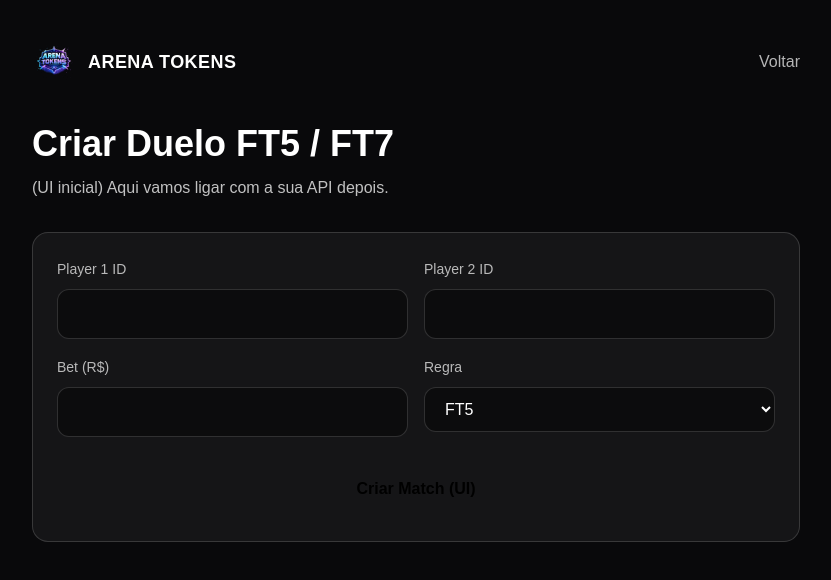
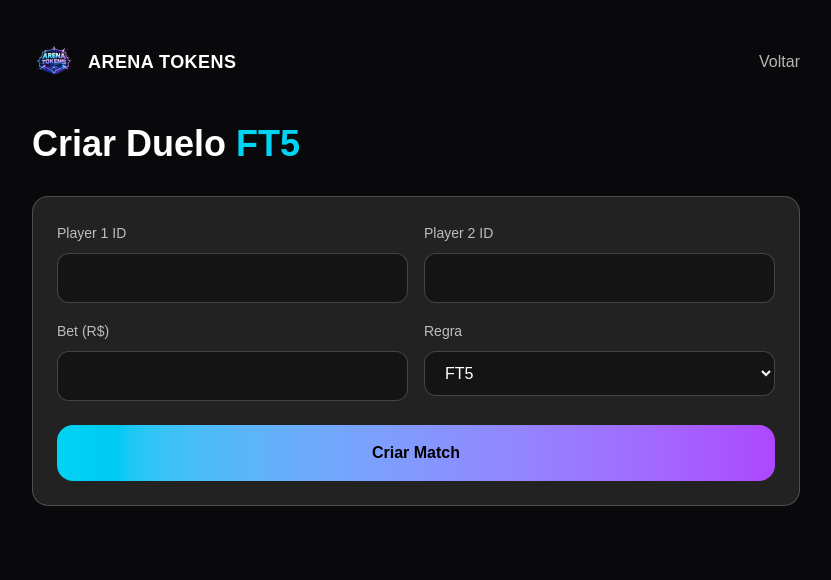
Before and after one commit to tetex12/tokens-frontend, a Next.js app: page /duel in a window 1280 px wide. Shown: the top 580 px of the page, without its empty margins (224-1055 px from the left). Built offline with nearby package versions, Linux system fonts and the light colour scheme.

Commit message:
Implement match creation functionality with state
Added state management for player IDs, bet amount, and match creation. Implemented API call to create a match and display messages based on the response.

```diff
--- a/app/duel/page.tsx
+++ b/app/duel/page.tsx
@@ -1,7 +1,47 @@
+"use client";
+
+import { useState } from "react";
 import Link from "next/link";
 import { Brand } from "@/src/components/Brand";
 
 export default function DuelPage() {
+  const [player1Id, setPlayer1Id] = useState("");
+  const [player2Id, setPlayer2Id] = useState("");
+  const [betAmount, setBetAmount] = useState("");
+  const [rule, setRule] = useState("FT5");
+  const [message, setMessage] = useState("");
+
+  async function handleCreateMatch() {
+    setMessage("Criando match...");
+
+    try {
+      const res = await fetch("http://localhost:3000/matches", {
+        method: "POST",
+        headers: {
+          "Content-Type": "application/json",
+        },
+        body: JSON.stringify({
+          player1Id,
+          player2Id,
+          betAmount: Number(betAmount),
+        }),
+      });
+
+      const data = await res.json();
+
+      if (!res.ok) {
+        setMessage(data.message || "Erro ao criar match");
+        return;
+      }
+
+      setMessage("Match criado com sucesso 🔥");
+      console.log(data);
+
+    } catch (err) {
+      setMessage("Erro de conexão com API");
+    }
+  }
+
   return (
     <div className="min-h-screen bg-zinc-950 text-white px-6 py-10">
       <div className="max-w-3xl mx-auto">
@@ -13,40 +53,63 @@ export default function DuelPage() {
         </div>
 
         <h2 className="text-3xl md:text-4xl font-black">
-          Criar Duelo <span className="text-cyan-neon">FT5 / FT7</span>
+          Criar Duelo <span className="text-cyan-400">{rule}</span>
         </h2>
-        <p className="mt-3 text-white/75">
-          (UI inicial) Aqui vamos ligar com a sua API depois.
-        </p>
 
-        <div className="mt-8 grid gap-4">
-          <div className="bg-white/5 border border-white/15 rounded-2xl p-6">
+        <div className="mt-8 bg-white/10 border border-white/20 rounded-2xl p-6">
           <div className="grid md:grid-cols-2 gap-4">
+
             <div>
               <label className="text-sm text-white/70">Player 1 ID</label>
-                <input className="mt-2 w-full rounded-xl bg-black/40 border border-white/15 px-4 py-3 outline-none focus:border-cyan-neon/60" />
+              <input
+                value={player1Id}
+                onChange={(e) => setPlayer1Id(e.target.value)}
+                className="mt-2 w-full rounded-xl bg-black/40 border border-white/20 px-4 py-3 outline-none"
+              />
             </div>
+
             <div>
               <label className="text-sm text-white/70">Player 2 ID</label>
-                <input className="mt-2 w-full rounded-xl bg-black/40 border border-white/15 px-4 py-3 outline-none focus:border-cyan-neon/60" />
+              <input
+                value={player2Id}
+                onChange={(e) => setPlayer2Id(e.target.value)}
+                className="mt-2 w-full rounded-xl bg-black/40 border border-white/20 px-4 py-3 outline-none"
+              />
             </div>
+
             <div>
               <label className="text-sm text-white/70">Bet (R$)</label>
-                <input className="mt-2 w-full rounded-xl bg-black/40 border border-white/15 px-4 py-3 outline-none focus:border-purple-neon/60" />
+              <input
+                value={betAmount}
+                onChange={(e) => setBetAmount(e.target.value)}
+                className="mt-2 w-full rounded-xl bg-black/40 border border-white/20 px-4 py-3 outline-none"
+              />
             </div>
+
             <div>
               <label className="text-sm text-white/70">Regra</label>
-                <select className="mt-2 w-full rounded-xl bg-black/40 border border-white/15 px-4 py-3 outline-none">
+              <select
+                value={rule}
+                onChange={(e) => setRule(e.target.value)}
+                className="mt-2 w-full rounded-xl bg-black/40 border border-white/20 px-4 py-3"
+              >
                 <option>FT5</option>
                 <option>FT7</option>
               </select>
             </div>
+
           </div>
 
-            <button className="mt-6 w-full rounded-2xl bg-gradient-to-r from-cyan-neon to-purple-neon text-black font-extrabold py-4 hover:-translate-y-0.5 transition-all">
-              Criar Match (UI)
+          <button
+            onClick={handleCreateMatch}
+            className="mt-6 w-full rounded-2xl bg-gradient-to-r from-cyan-400 to-purple-500 text-black font-extrabold py-4 hover:scale-105 transition-all"
+          >
+            Criar Match
           </button>
-          </div>
+
+          {message && (
+            <p className="mt-4 text-center text-white/80">{message}</p>
+          )}
         </div>
       </div>
     </div>
```
Lines whose indentation alone changed are shown as unchanged.
